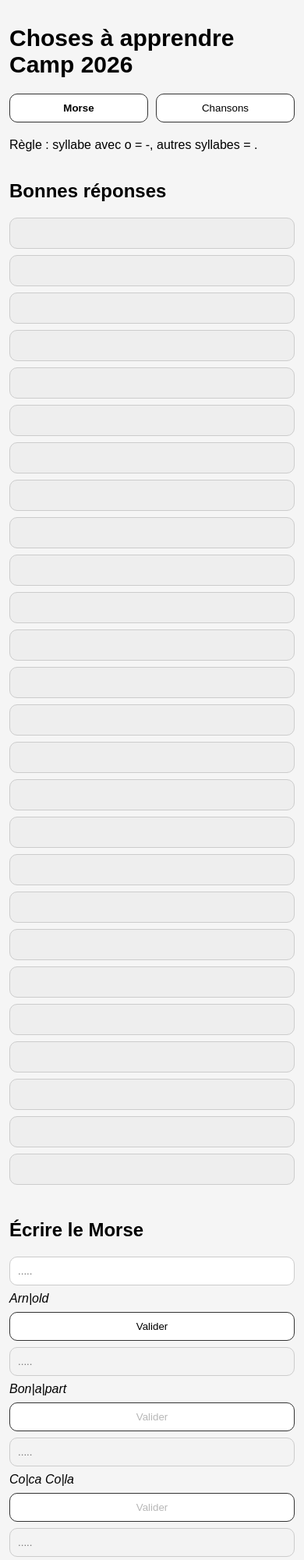
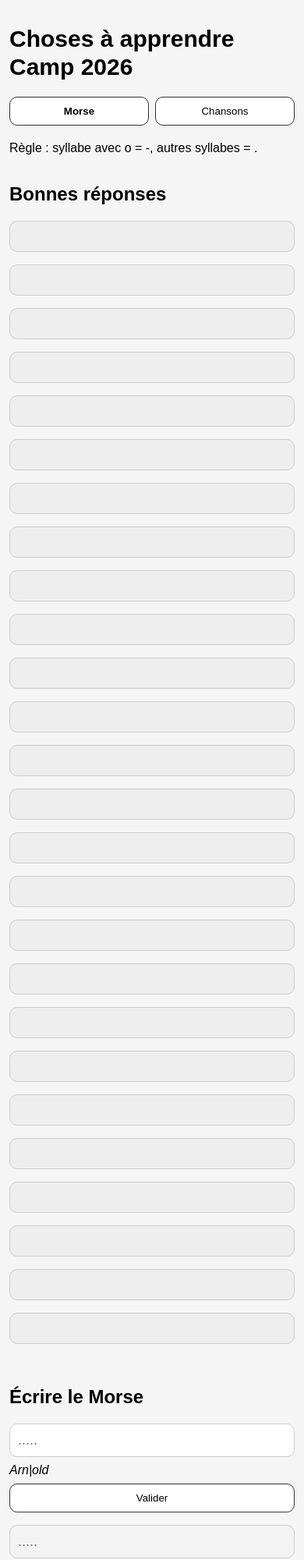
Before and after one commit to Bastianprlf/Camp-2026, a plain HTML site: page index.html in a window 390 px wide. Shown: the top 2000 px of the page at 78% size. Drawn offline with Linux system fonts and the light colour scheme.

Commit message:
Update style.css

```diff
--- a/style.css
+++ b/style.css
@@ -1,6 +1,137 @@
-body{font-family:Arial,sans-serif;max-width:1200px;margin:auto;padding:20px;background:#f5f5f5}
-h1{font-size:42px}.tabs{display:flex;gap:10px;margin-bottom:20px}.tab{padding:10px 16px;border:1px solid #333;border-radius:10px;background:#fff;cursor:pointer}.tab.active{font-weight:bold}.panel{display:none}.panel.show{display:block}
-.grid{display:grid;grid-template-columns:1fr 1fr;gap:30px}.row{display:flex;align-items:center;gap:12px;margin:8px 0}.answer,.input{padding:10px;border:1px solid #ccc;border-radius:10px}.answer{width:180px;background:#eee;color:transparent}.answer.green{background:#c9f7c9;color:#064}.answer.red{background:#ffd1d1;color:#900}.input{width:120px}.mnemo{min-width:220px;font-style:italic}.bar{height:14px;background:#ddd;border-radius:8px;overflow:hidden}.fill{height:14px;background:#111;width:0%}.songgrid{display:grid;grid-template-columns:1fr 1fr;gap:20px}.song{background:#fff;border:1px solid #333;border-radius:16px;padding:20px;min-height:340px;overflow:auto;display:flex;flex-direction:column;word-break:break-word;overflow-wrap:anywhere} .song .lyrics{white-space:pre-wrap;display:block} textarea.songedit{width:100%;min-height:260px;box-sizing:border-box;resize:vertical;font-family:Arial;line-height:1.5}pre{white-space:pre-wrap;font-family:Arial}button{padding:10px 14px;border-radius:10px;border:1px solid #333;background:#fff;cursor:pointer}@media(max-width:800px){
+body{
+font-family:Arial,sans-serif;
+max-width:1200px;
+margin:auto;
+padding:20px;
+background:#f5f5f5;
+}
+
+h1{
+font-size:42px;
+}
+
+.tabs{
+display:flex;
+gap:10px;
+margin-bottom:20px;
+}
+
+.tab{
+padding:10px 16px;
+border:1px solid #333;
+border-radius:10px;
+background:#fff;
+cursor:pointer;
+}
+
+.tab.active{
+font-weight:bold;
+}
+
+.panel{
+display:none;
+}
+
+.panel.show{
+display:block;
+}
+
+.grid{
+display:grid;
+grid-template-columns:1fr 1fr;
+gap:30px;
+}
+
+.row{
+display:flex;
+align-items:center;
+gap:12px;
+margin:8px 0;
+}
+
+.answer,.input{
+padding:10px;
+border:1px solid #ccc;
+border-radius:10px;
+}
+
+.answer{
+width:180px;
+background:#eee;
+color:transparent;
+}
+
+.answer.green{
+background:#c9f7c9;
+color:#064;
+}
+
+.answer.red{
+background:#ffd1d1;
+color:#900;
+}
+
+.input{
+width:120px;
+}
+
+.mnemo{
+min-width:220px;
+font-style:italic;
+}
+
+.bar{
+height:14px;
+background:#ddd;
+border-radius:8px;
+overflow:hidden;
+}
+
+.fill{
+height:14px;
+background:#111;
+width:0%;
+}
+
+.songgrid{
+display:grid;
+grid-template-columns:1fr 1fr;
+gap:20px;
+}
+
+.song{
+background:#fff;
+border:1px solid #333;
+border-radius:16px;
+padding:20px;
+min-height:340px;
+overflow:auto;
+display:flex;
+flex-direction:column;
+word-break:break-word;
+overflow-wrap:anywhere;
+}
+
+textarea.songedit{
+width:100%;
+min-height:260px;
+box-sizing:border-box;
+resize:vertical;
+font-family:Arial;
+line-height:1.5;
+}
+
+button{
+padding:10px 14px;
+border-radius:10px;
+border:1px solid #333;
+background:#fff;
+cursor:pointer;
+}
+
+
+/* MOBILE */
+@media(max-width:800px){
 
 body{
 padding:12px;
@@ -8,43 +139,53 @@ padding:12px;
 
 h1{
 font-size:30px;
+line-height:1.2;
 }
 
 .tabs{
 flex-wrap:wrap;
+gap:8px;
 }
 
 .tab{
 flex:1;
-min-width:120px;
+min-width:130px;
 text-align:center;
 }
 
-.grid,
+.grid{
+grid-template-columns:1fr;
+gap:18px;
+}
+
 .songgrid{
 grid-template-columns:1fr;
-gap:16px;
+gap:18px;
 }
 
 .row{
-flex-direction:column;
-align-items:stretch;
-gap:8px;
+display:block;
+margin:16px 0;
 }
 
 .answer{
 width:100%;
 box-sizing:border-box;
+margin-bottom:8px;
 }
 
 .input{
 width:100%;
 box-sizing:border-box;
+margin-bottom:8px;
+font-size:18px;
 }
 
 .mnemo{
+display:block;
+width:100%;
 min-width:0;
-width:100%;
+margin-bottom:8px;
 font-size:16px;
 }
 
@@ -58,8 +199,8 @@ min-height:auto;
 
 textarea.songedit{
 width:100%;
-min-height:340px;
-box-sizing:border-box;
+min-height:350px;
+resize:none;
 }
 
 }
```
